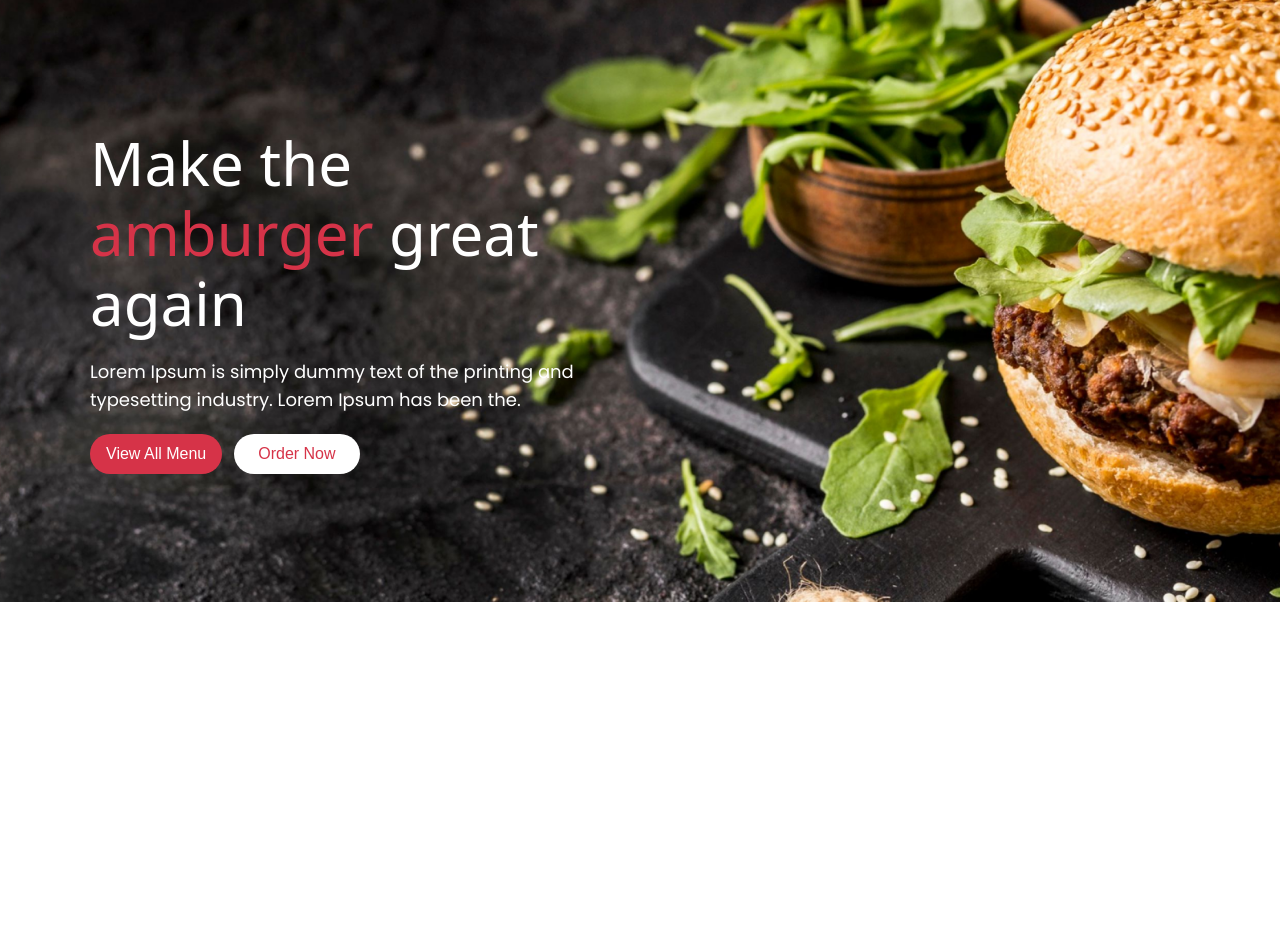
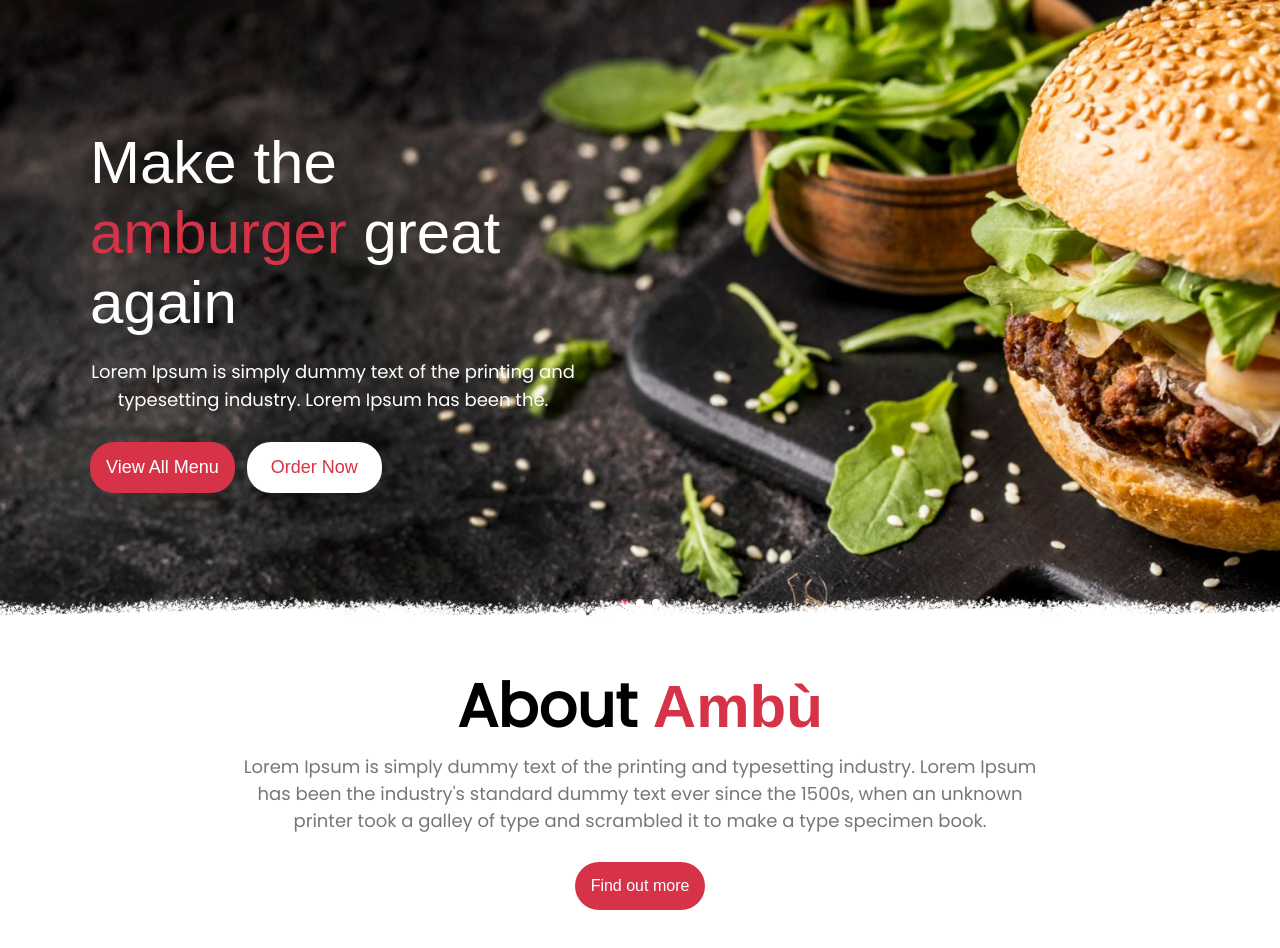
Before and after one commit to Shubh-Rajawat/ecommerce-nbt, a React (Create React App) app: page / in a window 1280 px wide. Shown: the top 948 px of the page. Before the commit the page ends 800 px from the top, so only its background shows below. Built offline with nearby package versions, Linux system fonts and the light colour scheme; a web font is replaced by a local one.

Commit message:
home page

```diff
--- a/package.json
+++ b/package.json
@@ -11,6 +11,7 @@
     "react-icons": "^4.12.0",
     "react-router-dom": "^6.21.0",
     "react-scripts": "5.0.1",
+    "swiper": "^11.0.5",
     "web-vitals": "^2.1.4"
   },
   "scripts": {
--- a/src/components/home/HomeComp.jsx
+++ b/src/components/home/HomeComp.jsx
@@ -1,31 +1,31 @@
 import React from "react";
+import HomeSwiper from "./HomeSwiper";
 
 const HomeComp = () => {
   return (
-    <div>
-      <div className="sks-homeImg">
-        <div className="ss-container py-[10%]">
-          <div className="max-w-[540px]">
-            <h1 className="w-[90%] text-6xl leading-[70px] text-white">
-              Make the <span className="text-[#D63348]"> amburger</span> great
-              again
+    <>
+      <HomeSwiper />
+
+      {/* about home discription */}
+      <div className="sks-about-home relative">
+        <div className="ss-container   flex place-content-center">
+          <div className="  text-center py-[5%] max-w-[800px]">
+            <h1 className=" text-6xl popins font-extrabold">
+              About <span className="text-[#D63348] ramto">Ambù</span>
             </h1>
-            <p className="text-white font-[Poppins] py-5 w-[90%] text-lg">
+            <p className="popins py-4 para-text">
               Lorem Ipsum is simply dummy text of the printing and typesetting
-              industry. Lorem Ipsum has been the.
+              industry. Lorem Ipsum has been the industry's standard dummy text
+              ever since the 1500s, when an unknown printer took a galley of
+              type and scrambled it to make a type specimen book.
             </p>
-            <div className="banner-btns flex gap-x-3">
-              <button className="text-white bg-[#D63348] rounded-3xl py-2 px-4 ">
-                View All Menu
-              </button>
-              <button className="text-[#D63348] bg-white rounded-3xl py-2 px-6">
-                Order Now
-              </button>
-            </div>
+            <button className="text-white bg-[#D63348] rounded-3xl py-3 px-4 my-3 ramto">
+              Find out more
+            </button>
           </div>
         </div>
       </div>
-    </div>
+    </>
   );
 };
 
--- /dev/null
+++ b/src/components/home/HomeSwiper.jsx
@@ -0,0 +1,98 @@
+import React from "react";
+import { Swiper, SwiperSlide } from "swiper/react";
+
+// Import Swiper styles
+import "swiper/css";
+import "swiper/css/pagination";
+import { Pagination } from "swiper/modules";
+
+const HomeSwiper = () => {
+  return (
+    <>
+      <div className="sks-swiper-home ">
+        <Swiper
+          pagination={{
+            clickable: true,
+          }}
+          modules={[Pagination]}
+          className="mySwiper"
+        >
+          <SwiperSlide>
+            <div className="sks-homeImg">
+              <div className="ss-container py-[10%]">
+                <div className="max-w-[540px]">
+                  <h1 className="w-[90%] text-6xl leading-[70px] text-white ramto text-start">
+                    Make the <span className="text-[#D63348]"> amburger</span>{" "}
+                    great again
+                  </h1>
+                  <p className="text-white popins py-5 w-[90%] text-lg">
+                    Lorem Ipsum is simply dummy text of the printing and
+                    typesetting industry. Lorem Ipsum has been the.
+                  </p>
+                  <div className="banner-btns flex gap-x-3 mt-2">
+                    <button className="text-white bg-[#D63348] rounded-3xl py-3 px-4 ">
+                      View All Menu
+                    </button>
+                    <button className="text-[#D63348] bg-white rounded-3xl py-3 px-6">
+                      Order Now
+                    </button>
+                  </div>
+                </div>
+              </div>
+            </div>
+          </SwiperSlide>
+          <SwiperSlide>
+            <div className="sks-homeImg">
+              <div className="ss-container py-[10%]">
+                <div className="max-w-[540px]">
+                  <h1 className="w-[90%] text-6xl leading-[70px] text-white ramto text-start">
+                    Make the <span className="text-[#D63348]"> amburger</span>{" "}
+                    great again
+                  </h1>
+                  <p className="text-white popins py-5 w-[90%] text-lg">
+                    Lorem Ipsum is simply dummy text of the printing and
+                    typesetting industry. Lorem Ipsum has been the.
+                  </p>
+                  <div className="banner-btns flex gap-x-3 mt-2">
+                    <button className="text-white bg-[#D63348] rounded-3xl py-3 px-4 ">
+                      View All Menu
+                    </button>
+                    <button className="text-[#D63348] bg-white rounded-3xl py-3 px-6">
+                      Order Now
+                    </button>
+                  </div>
+                </div>
+              </div>
+            </div>
+          </SwiperSlide>
+          <SwiperSlide>
+            <div className="sks-homeImg">
+              <div className="ss-container py-[10%]">
+                <div className="max-w-[540px]">
+                  <h1 className="w-[90%] text-6xl leading-[70px] text-white ramto text-start">
+                    Make the <span className="text-[#D63348]"> amburger</span>{" "}
+                    great again
+                  </h1>
+                  <p className="text-white popins py-5 w-[90%] text-lg">
+                    Lorem Ipsum is simply dummy text of the printing and
+                    typesetting industry. Lorem Ipsum has been the.
+                  </p>
+                  <div className="banner-btns flex gap-x-3 mt-2">
+                    <button className="text-white bg-[#D63348] rounded-3xl py-3 px-4 ">
+                      View All Menu
+                    </button>
+                    <button className="text-[#D63348] bg-white rounded-3xl py-3 px-6">
+                      Order Now
+                    </button>
+                  </div>
+                </div>
+              </div>
+            </div>
+          </SwiperSlide>
+        </Swiper>
+      </div>
+    </>
+  );
+};
+
+export default HomeSwiper;
--- a/src/static/css/style.css
+++ b/src/static/css/style.css
@@ -36,3 +36,59 @@
 .btn-red:hover {
   background-color: #cc132c;
 }
+
+.swiper {
+  width: 100%;
+  height: 100%;
+}
+
+.swiper-slide {
+  text-align: center;
+  font-size: 18px;
+  background: #fff;
+
+  /* Center slide text vertically */
+  display: flex;
+  justify-content: center;
+  align-items: center;
+}
+
+.swiper-slide img {
+  display: block;
+  width: 100%;
+  height: 100%;
+  object-fit: cover;
+}
+.sks-swiper-home
+  .swiper-horizontal
+  > .swiper-pagination-bullets.swiper-pagination-bullets-dynamic,
+.swiper-pagination-horizontal.swiper-pagination-bullets.swiper-pagination-bullets-dynamic {
+  left: 10% !important;
+}
+.sks-swiper-home .swiper-pagination-bullet-active {
+  background-color: #cc132c !important;
+}
+/* .sks-swiper-home .swiper-pagination-bullet {
+  background: rgba(255, 255, 255, 1) !important;
+} */
+.swiper-pagination-bullet {
+  opacity: 1 !important;
+  background-color: white !important;
+}
+.para-text {
+  color: #777777;
+  font-family: "Poppins";
+  font-size: 18px;
+}
+
+.sks-about-home::before {
+  content: "";
+  background: url("../assets/drra.png");
+  width: 100%;
+  display: block;
+  position: absolute;
+  top: -30px;
+  left: 0;
+  height: 40px;
+  z-index: 1;
+}
```
Also changed, not shown: src/static/assets/drra.png (added), 1 other file (tests, documents, lock files or other folders).
